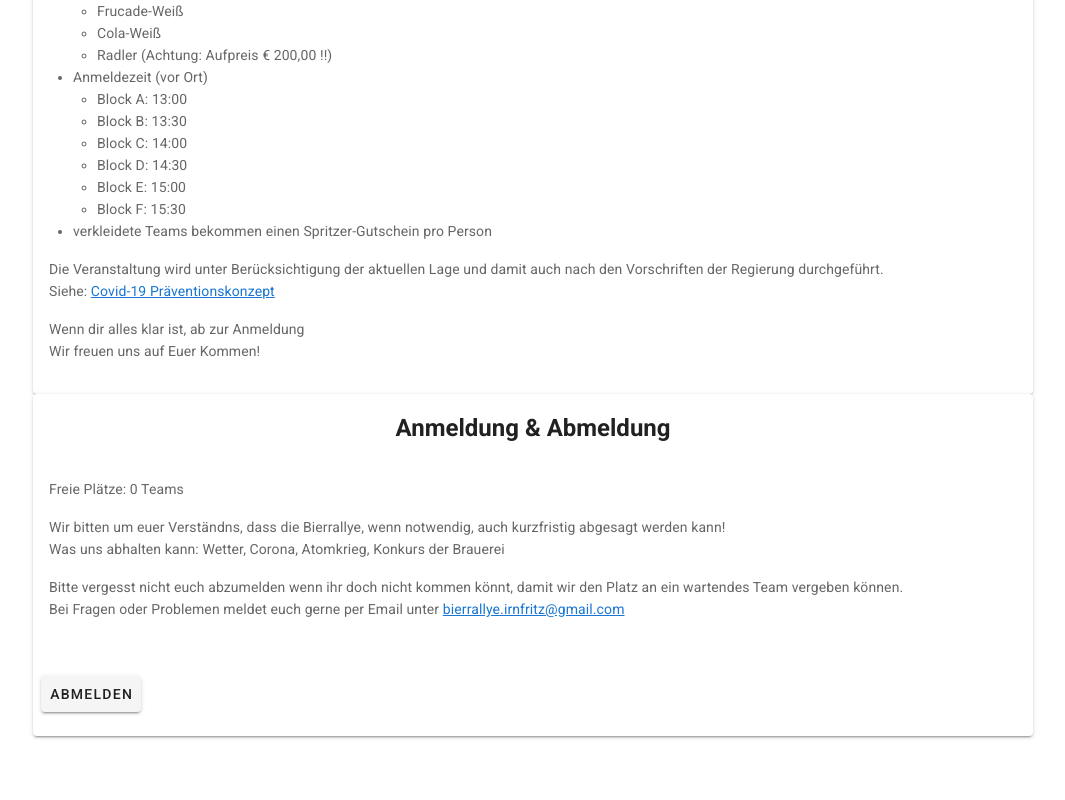
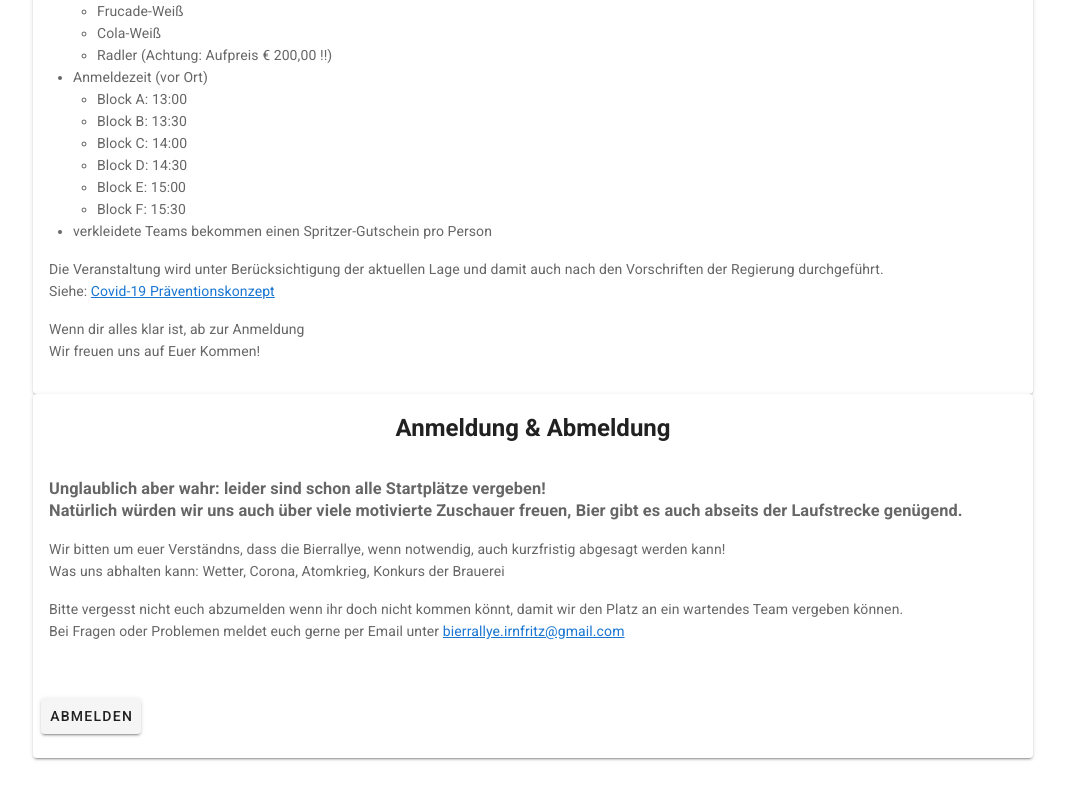
Before and after one commit to MarkusKiesel93/bierrallye_webpage, a Vue app in the folder frontend/: page / in a window 1280 px wide. Shown: the part 932-1732 px from the top of the page, without its empty margins (107-1172 px from the left). Built offline with nearby package versions, Linux system fonts and the light colour scheme; no server answers.

Commit message:
disable registration

```diff
--- a/frontend/src/router/index.js
+++ b/frontend/src/router/index.js
@@ -15,11 +15,11 @@ const routes = [
     name: 'LegalNoticeView',
     component: () => import('@/views/LegalNoticeView.vue'),
   },
-  {
-    path: '/register',
-    name: 'RegisterView',
-    component: () => import('@/views/RegisterView.vue'),
-  },
+  // {
+  //   path: '/register',
+  //   name: 'RegisterView',
+  //   component: () => import('@/views/RegisterView.vue'),
+  // },
   {
     path: '/register/success',
     name: 'RegisterViewSuccess',
--- a/frontend/src/views/HomeView.vue
+++ b/frontend/src/views/HomeView.vue
@@ -55,7 +55,9 @@
       <h2 class="py-4 text-center"> Anmeldung & Abmeldung </h2>
 
       <v-card-text>
-        <p>Freie Plätze: {{ placesFree }} Teams</p>
+        <!-- <p>Freie Plätze: {{ placesFree }} Teams</p> -->
+        <h3> Unglaublich aber wahr: leider sind schon alle Startplätze vergeben! <br> Natürlich würden wir uns auch über viele motivierte Zuschauer freuen, Bier gibt es auch abseits der Laufstrecke genügend. </h3>
+        <p></p>
         <p>
           Wir bitten um euer Verständns, dass die Bierrallye, wenn notwendig, auch kurzfristig abgesagt werden kann! <br>
           Was uns abhalten kann: Wetter, Corona, Atomkrieg, Konkurs der Brauerei
@@ -67,9 +69,9 @@
       </v-card-text>
 
       <v-card-actions>
-        <v-btn v-if="placesFree>0" color="primary" class="my-4 mr-4" :to="{ name: 'RegisterView' }">
+        <!-- <v-btn v-if="placesFree>0" color="primary" class="my-4 mr-4" :to="{ name: 'RegisterView' }">
           Anmelden
-        </v-btn>
+        </v-btn> -->
         <v-btn class="my-4" :to="{ name: 'DeregisterView' }">
           Abmelden
         </v-btn>
```
